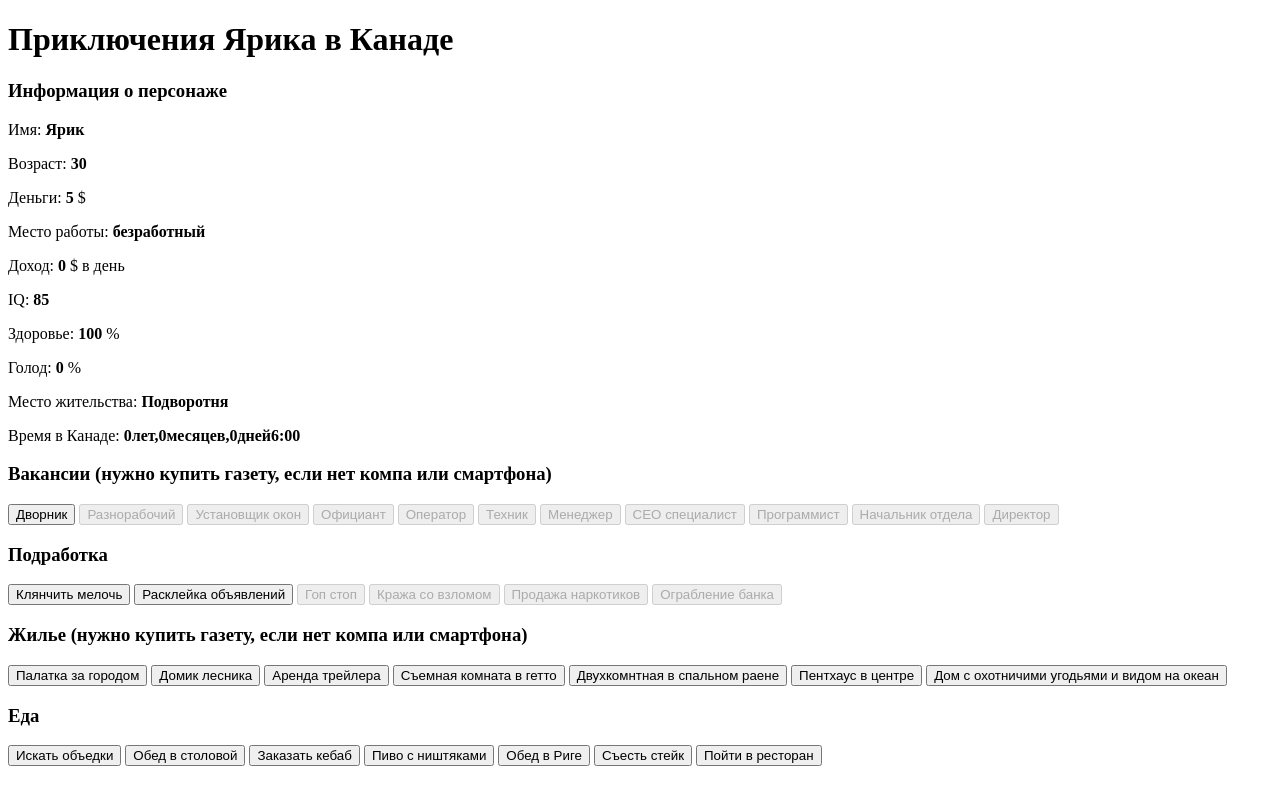
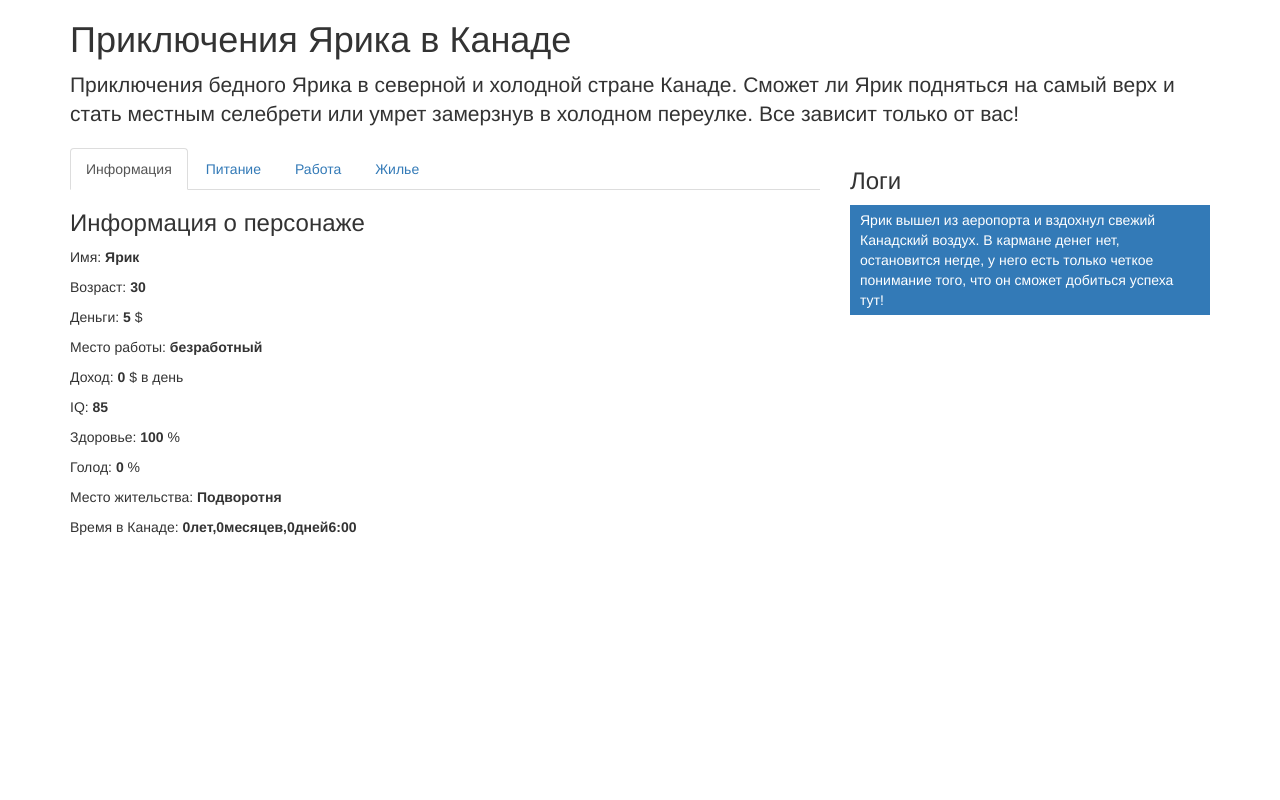
Before and after one commit to maxkonoplin/simgame, a PHP site: page / in a window 1280 px wide. Run offline with PHP 8.4, Linux system fonts and the light colour scheme; some libraries are stand-ins or nearby versions.

Commit message:
add bootstrap, end function eat

```diff
--- /dev/null
+++ b/css/style.css
@@ -0,0 +1,8 @@
+/* logs */
+#block-logs {
+    height: 350px;
+    overflow-y: auto;
+}
+#block-logs p {
+    padding: 5px 10px;
+}
--- a/index.php
+++ b/index.php
@@ -3,10 +3,30 @@
 <head>
     <meta charset="utf-8">
     <title>Как подняться в Канаде</title>
+    <link rel="stylesheet" href="//maxcdn.bootstrapcdn.com/bootstrap/3.3.7/css/bootstrap.min.css">
+    <link rel="stylesheet" href="//maxcdn.bootstrapcdn.com/font-awesome/4.7.0/css/font-awesome.min.css">
+    <link rel="stylesheet" href="css/style.css">
 </head>
 <body>
+    <div class="container">
+        <div class="row">
+            <div class="col-md-12">
                 <h1>Приключения Ярика в Канаде</h1>
-    <div>
+                <p class="lead">Приключения бедного Ярика в северной и холодной стране Канаде. Сможет ли Ярик подняться на самый верх и стать
+                    местным селебрети или умрет замерзнув в холодном переулке. Все зависит только от вас!</p>
+            </div>
+            <div class="col-md-8">
+                <!-- Nav tabs -->
+                <ul class="nav nav-tabs" role="tablist">
+                    <li role="presentation" class="active"><a href="#info-tab" aria-controls="info-tab" role="tab" data-toggle="tab">Информация</a></li>
+                    <li role="presentation"><a href="#eat-tab" aria-controls="eat-tab" role="tab" data-toggle="tab">Питание</a></li>
+                    <li role="presentation"><a href="#job-tab" aria-controls="job-tab" role="tab" data-toggle="tab">Работа</a></li>
+                    <li role="presentation"><a href="#home-tab" aria-controls="home-tab" role="tab" data-toggle="tab">Жилье</a></li>
+                </ul>
+
+                <!-- Tab panes -->
+                <div class="tab-content">
+                    <div role="tabpanel" class="tab-pane active" id="info-tab">
                         <h3>Информация о персонаже</h3>
                         <p>Имя: <strong id="name"></strong></p>
                         <p>Возраст: <strong id="age"></strong></p>
@@ -19,7 +39,19 @@
                         <p>Место жительства: <strong id="home"></strong></p>
                         <p>Время в Канаде: <strong id="time"></strong></p>
                     </div>
-    <div>
+                    <div role="tabpanel" class="tab-pane" id="eat-tab">
+                        <h3>Еда</h3>
+                        <button class="btn-eat chance" data-satiety="40" data-duration="20000">Искать объедки</button>
+                        <button class="btn-eat" data-satiety="30" data-duration="10000" data-price="3" data-succes="Это не обед в столвой, это просто какая то амброзия!">Обед в столовой</button>
+                        <button class="btn-eat" data-satiety="45" data-duration="12000" data-price="5" data-succes="Кебаб отличный, чувствую себя как король!">Заказать кебаб</button>
+                        <button class="btn-eat" data-satiety="60" data-duration="15000" data-price="7" data-succes="Лучшее пиво на свете, сейчас бы еще в стрипульку!">Пиво с ништяками</button>
+                        <button class="btn-eat" data-satiety="70" data-duration="12000" data-price="9" data-succes="Я люблю Ригу за ее волбшебные цены и полезную еду!">Обед в Риге</button>
+                        <button class="btn-eat" data-satiety="85" data-duration="15000" data-price="15" data-succes="Стейк">Съесть стейк</button>
+                        <button class="btn-eat" data-satiety="100" data-duration="13000" data-price="25" data-succes="Ресторна">Пойти в ресторан</button>
+                    </div>
+                    <div role="tabpanel" class="tab-pane" id="job-tab">
+                        <div class="row">
+                            <div class="col-md-6">
                                 <h3>Вакансии (нужно купить газету, если нет компа или смартфона)</h3>
                                 <button class="btn-job">Дворник</button>
                                 <button class="btn-job" disabled>Разнорабочий</button>
@@ -33,7 +65,7 @@
                                 <button class="btn-job" disabled>Начальник отдела</button>
                                 <button class="btn-job" disabled>Директор</button>
                             </div>
-    <div>
+                            <div class="col-md-6">
                                 <h3>Подработка </h3>
                                 <button>Клянчить мелочь</button>
                                 <button>Расклейка объявлений</button>
@@ -42,7 +74,9 @@
                                 <button disabled>Продажа наркотиков</button>
                                 <button disabled>Ограбление банка</button>
                             </div>
-    <div>
+                        </div>
+                    </div>
+                    <div role="tabpanel" class="tab-pane" id="home-tab">
                         <h3>Жилье (нужно купить газету, если нет компа или смартфона)</h3>
                         <button>Палатка за городом</button>
                         <button>Домик лесника</button>
@@ -52,17 +86,19 @@
                         <button>Пентхаус в центре</button>
                         <button>Дом с охотничими угодьями и видом на океан</button>
                     </div>
-    <div>
-        <h3>Еда</h3>
-        <button class="btn-eat chance" data-satiety="12" data-duration="20000">Искать объедки</button>
-        <button class="btn-eat" data-satiety="30" data-duration="10000" data-price="3">Обед в столовой</button>
-        <button class="btn-eat" data-satiety="45" data-duration="12000" data-price="5">Заказать кебаб</button>
-        <button class="btn-eat" data-satiety="60" data-duration="15000" data-price="7">Пиво с ништяками</button>
-        <button class="btn-eat" data-satiety="70" data-duration="12000" data-price="9">Обед в Риге</button>
-        <button class="btn-eat" data-satiety="85" data-duration="15000" data-price="15">Съесть стейк</button>
-        <button class="btn-eat" data-satiety="100" data-duration="13000" data-price="25">Пойти в ресторан</button>
                 </div>
-    <script src="https://code.jquery.com/jquery-3.1.1.min.js" integrity="sha256-hVVnYaiADRTO2PzUGmuLJr8BLUSjGIZsDYGmIJLv2b8=" crossorigin="anonymous"></script>
+            </div>
+            <div class="col-md-4">
+                <h3>Логи</h3>
+                <div id="block-logs">
+                    <p class="bg-primary">Ярик вышел из аеропорта и вздохнул свежий Канадский воздух. В кармане денег нет,
+                    остановится негде, у него есть только четкое понимание того, что он сможет добиться успеха тут!</p>
+                </div>
+            </div>
+        </div>
+    </div>
+    <script src="//code.jquery.com/jquery-3.1.1.min.js" integrity="sha256-hVVnYaiADRTO2PzUGmuLJr8BLUSjGIZsDYGmIJLv2b8=" crossorigin="anonymous"></script>
+    <script src="//maxcdn.bootstrapcdn.com/bootstrap/3.3.7/js/bootstrap.min.js"></script>
     <script src="js/game.js"></script>
 </body>
 </html>
--- a/js/game.js
+++ b/js/game.js
@@ -73,6 +73,7 @@ setInterval(function() {
                     console.log("Ярик потерял созание! Проснулся сытым, голова раскалывается, а в кармане не хватает " + tempVar + "$!");
                     person.money = person.money - tempVar;
                     person.health = person.health - 5;
+                    moneySelector.html(person.money);
                 } else {
                     console.log("Ярик потерял созание! Проснулся сытым, голова раскалывается, анал слегка побаливает!");
                     person.health = person.health - 10;
@@ -97,19 +98,40 @@ setInterval(function() {
 // eat
 $(".btn-eat").on("click", function() {
     if ( $(this).hasClass("chance")) {
+        durationAnim($(this).data("duration"));
         randomNumber(1, 3);
         if ( tempVar == 3 ) {
-            console.log("Ярик нашел лакомство, на близжайщей помойке! Можно не думать о голоде, еще пару часов!")
-
+            console.log("Ярик нашел лакомство, на близжайщей помойке! Можно не думать о голоде, еще пару часов!");
+            tempVar = $(this).data("satiety");
+            if (person.hungry <= tempVar) {
+                console.log("Ярик наелся как свинюшка!");
+                person.hungry = 0;
+            } else {
+                console.log("Можно было бы полирнуть пивом :)");
+                person.hungry = person.hungry - tempVar;
+            }
+            hungrySelector.html(person.hungry);
         } else {
             console.log("Увы, бог милосердия не взглянул в сторону Ярика. Он остается голодным и злым!")
         }
     } else {
         tempVar = $(this).data("price");
         if ( person.money >= tempVar ) {
-            console.log("hvataet deneg");
+            person.money = person.money - tempVar;
+            moneySelector.html(person.money);
+            durationAnim($(this).data("duration"));
+            console.log($(this).data("succes"));
+            tempVar = $(this).data("satiety");
+            if (person.hungry <= tempVar) {
+                console.log("Ярик наелся как свинюшка!");
+                person.hungry = 0;
+            } else {
+                console.log("Можно было бы полирнуть пивом :)");
+                person.hungry = person.hungry - tempVar;
+            }
+            hungrySelector.html(person.hungry);
         } else {
-            console.log("nehvataet deneg");
+            console.log("Ярик грустно вывернув карманы, пошел дальше по улице обливаясь слюной!");
         }
     }
 });
@@ -125,3 +147,8 @@ function randomNumber(min, max) {
 function durationAnim(dtime) {
 
 }
+
+// add logs
+function addLogs(text, color) {
+
+}
```
Lines whose indentation alone changed are shown as unchanged.
